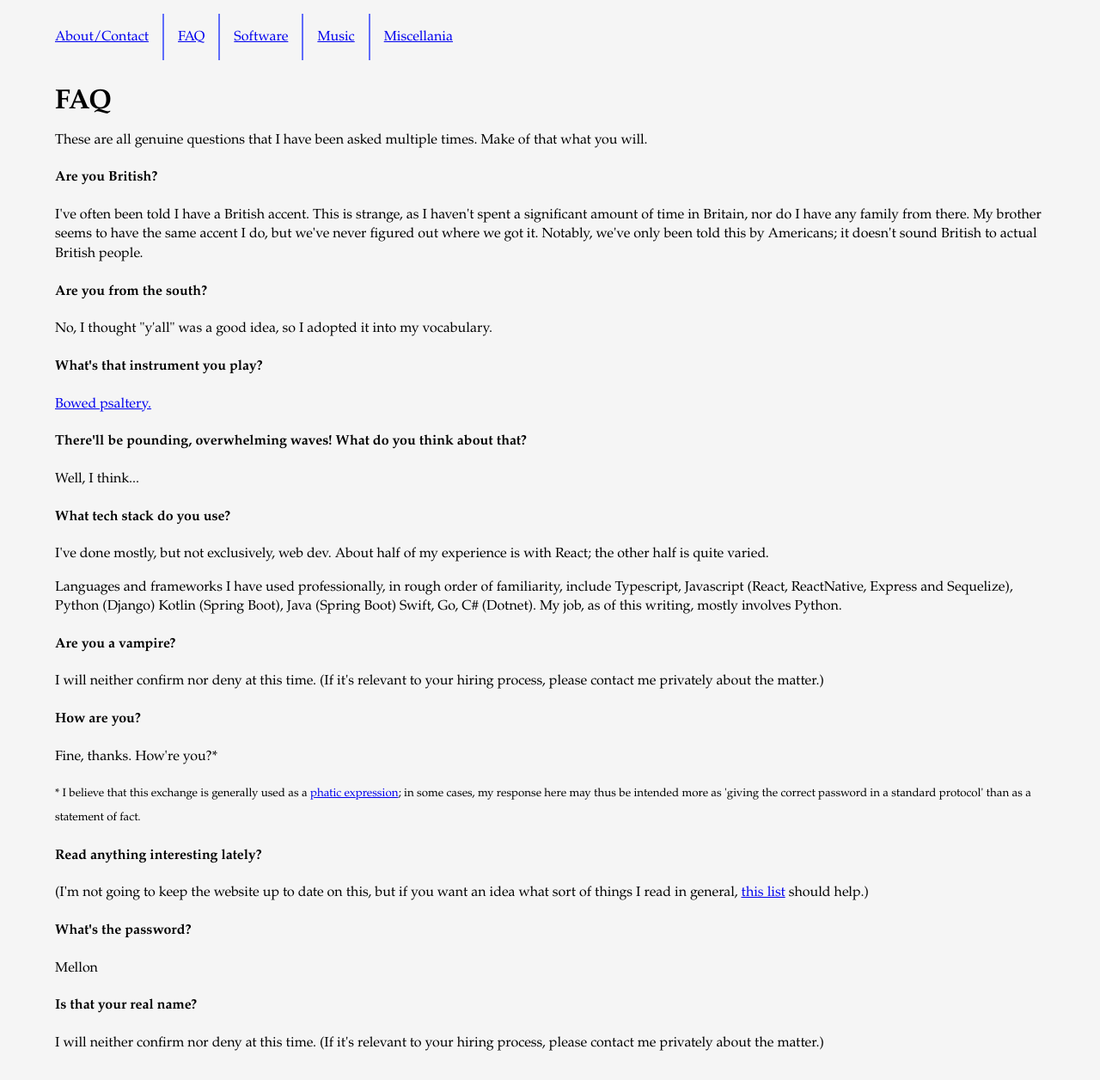
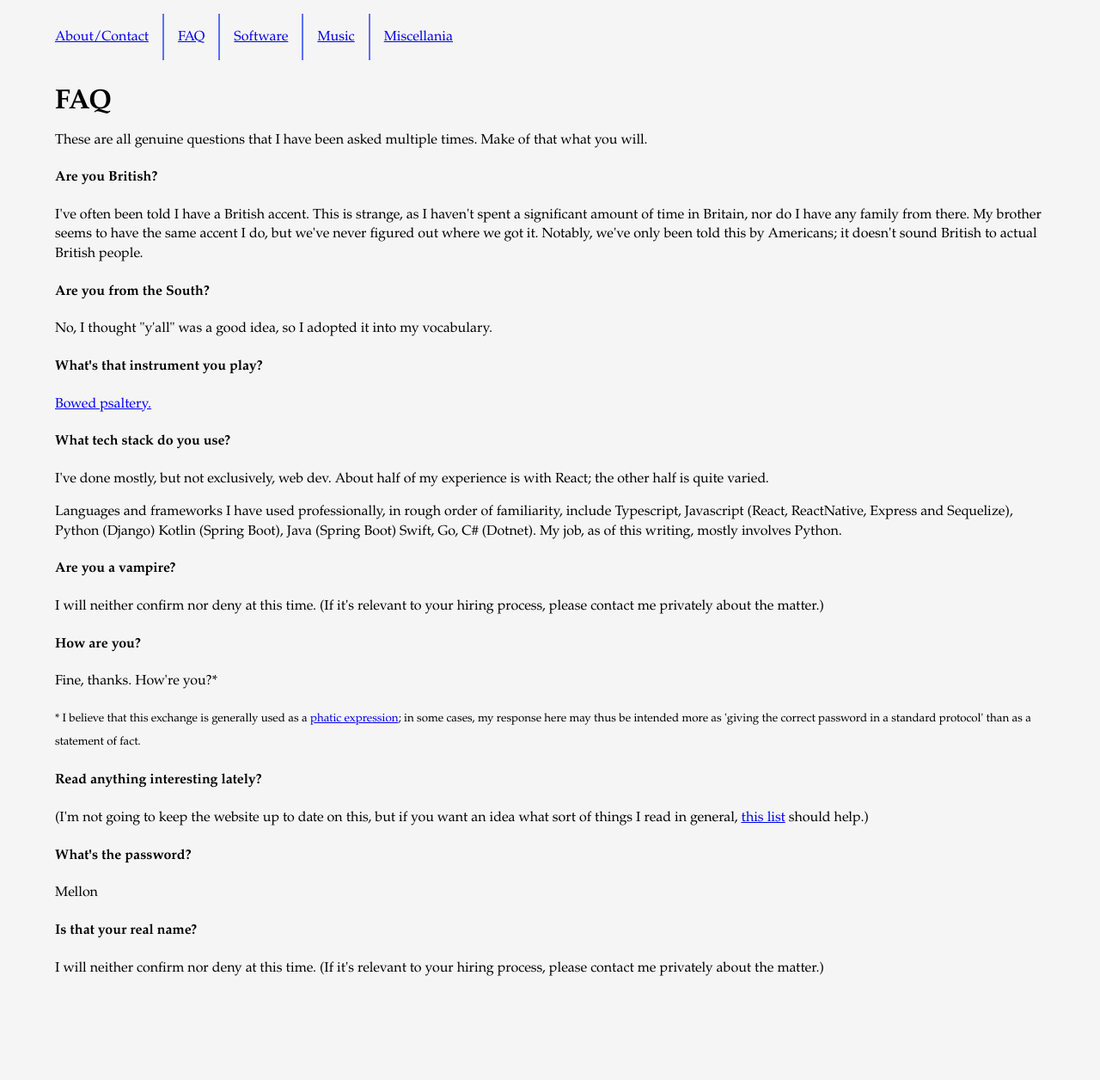
Before and after one commit to ForrestWeiswolf/forrestweiswolf.github.io, a Jekyll site: the page built from faq.html, in a window 1280 px wide. Shown: the whole page at 86% size. Built offline with Jekyll 4.4.1, drawn with Linux system fonts in a browser that asks for light colours; after the commit the page ends 1169 px from its top, so only the background shows below that.

Commit message:
Remove one of the silly FAQ questions

```diff
--- a/faq.html
+++ b/faq.html
@@ -25,14 +25,11 @@ title: Forrest Wolf - Psaltery
     <h4>Are you British?</h4>
     <p>I've often been told I have a British accent. This is strange, as I haven't spent a significant amount of time in Britain, nor do I have any family from there. My brother seems to have the same accent I do, but we've never figured out where we got it. Notably, we've only been told this by Americans; it doesn't sound British to actual British people.</p>
 
-    <h4>Are you from the south?</h4>
+    <h4>Are you from the South?</h4>
     <p>No, I thought "y'all" was a good idea, so I adopted it into my vocabulary.</p>
 
     <h4>What's that instrument you play?</h4>
     <p><a href="./psaltery.html">Bowed psaltery.</a></p></p>
-
-    <h4>There'll be pounding, overwhelming waves! What do you think about that?</h4>
-    <p>Well, I think...</p>
 
     <h4>What tech stack do you use?</h4>
     <p>I've done mostly, but not exclusively, web dev. About half of my experience is with React; the other half is quite varied.</p>
```
